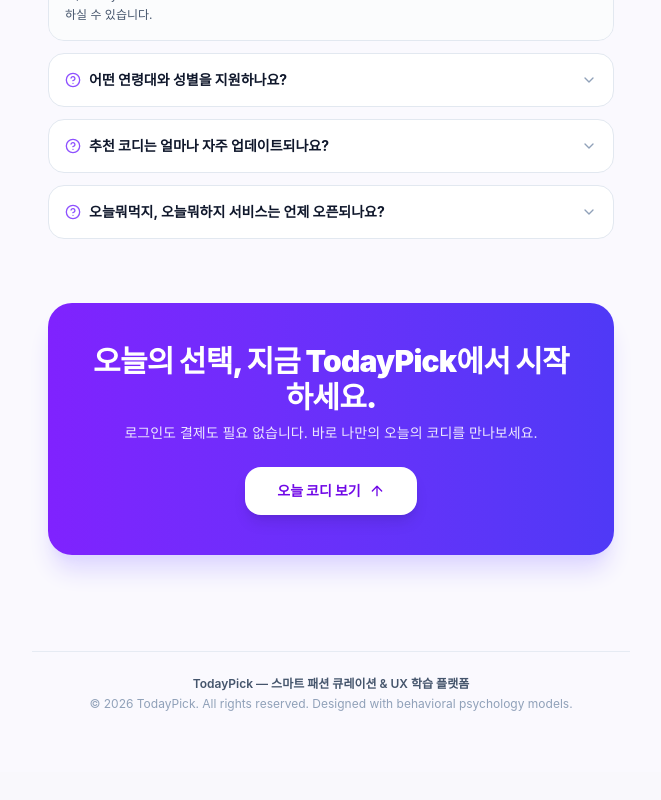
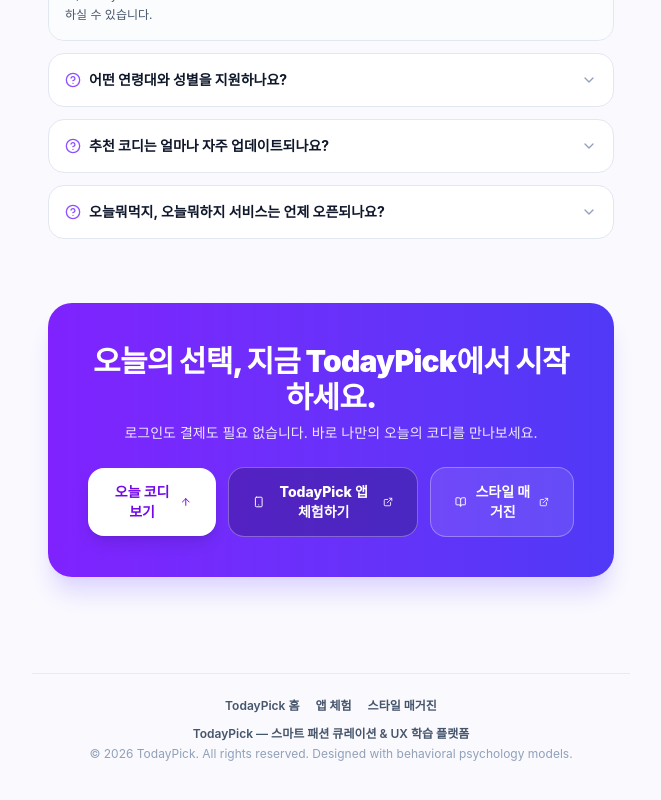
Before and after one commit to johnpark236-tech/TodayPick_Fashion_2, a React (Vite) app: page / in a window 1280 px wide. Shown: the part 2296-3096 px from the top of the page, without its empty margins (309-970 px from the left). Before the commit the page ends 3068 px from the top, so only its background shows below. Built offline with nearby package versions, Linux system fonts and the light colour scheme; a web font is replaced by a local one.

Commit message:
feat: add app and Tistory CTA links

```diff
--- a/src/components/LandingSections.tsx
+++ b/src/components/LandingSections.tsx
@@ -12,13 +12,19 @@
   RefreshCw,
   Utensils,
   Compass,
-  Check
+  Check,
+  Smartphone,
+  BookOpen,
+  ExternalLink
 } from 'lucide-react';
 
 interface LandingSectionsProps {
   onScrollToTop: () => void;
   onVisitorCountClick?: () => void;
 }
+
+const APP_URL = 'https://manus.im/app-preview/jZeN2r5fMNSRyTzWZQKj4c?sessionId=HLNaZcXocOlJM5qsjqzgfA';
+const BLOG_URL = 'https://todaypick-mannal.tistory.com/';
 
 export const LandingSections: React.FC<LandingSectionsProps> = ({
   onScrollToTop,
@@ -275,18 +281,45 @@
             로그인도 결제도 필요 없습니다. 바로 나만의 오늘의 코디를 만나보세요.
           </p>
 
+          <div className="flex flex-col sm:flex-row items-center justify-center gap-3">
             <button
               onClick={onScrollToTop}
-            className="px-8 py-3.5 rounded-2xl bg-white text-violet-700 font-extrabold text-sm shadow-lg hover:bg-violet-50 active:scale-95 transition-all inline-flex items-center gap-2"
+              className="w-full sm:w-auto px-6 py-3.5 rounded-2xl bg-white text-violet-700 font-extrabold text-sm shadow-lg hover:bg-violet-50 active:scale-95 transition-all inline-flex items-center justify-center gap-2"
             >
               <span>오늘 코디 보기</span>
               <ArrowUp className="w-4 h-4" />
             </button>
+            <a
+              href={APP_URL}
+              target="_blank"
+              rel="noopener noreferrer"
+              className="w-full sm:w-auto px-6 py-3.5 rounded-2xl bg-slate-950/25 border border-white/30 text-white font-extrabold text-sm hover:bg-slate-950/40 active:scale-95 transition-all inline-flex items-center justify-center gap-2"
+            >
+              <Smartphone className="w-4 h-4" />
+              <span>TodayPick 앱 체험하기</span>
+              <ExternalLink className="w-3.5 h-3.5" />
+            </a>
+            <a
+              href={BLOG_URL}
+              target="_blank"
+              rel="noopener noreferrer"
+              className="w-full sm:w-auto px-6 py-3.5 rounded-2xl bg-white/10 border border-white/30 text-white font-extrabold text-sm hover:bg-white/20 active:scale-95 transition-all inline-flex items-center justify-center gap-2"
+            >
+              <BookOpen className="w-4 h-4" />
+              <span>스타일 매거진</span>
+              <ExternalLink className="w-3.5 h-3.5" />
+            </a>
+          </div>
         </div>
       </div>
 
       {/* Footer */}
       <footer className="w-full border-t border-slate-200/80 pt-6 pb-10 text-center text-xs text-slate-400">
+        <div className="flex flex-wrap items-center justify-center gap-x-4 gap-y-2 mb-3 font-semibold">
+          <button onClick={onScrollToTop} className="text-slate-600 hover:text-violet-700 transition-colors">TodayPick 홈</button>
+          <a href={APP_URL} target="_blank" rel="noopener noreferrer" className="text-slate-600 hover:text-violet-700 transition-colors">앱 체험</a>
+          <a href={BLOG_URL} target="_blank" rel="noopener noreferrer" className="text-slate-600 hover:text-violet-700 transition-colors">스타일 매거진</a>
+        </div>
         <p className="font-semibold text-slate-600 mb-1">TodayPick — 스마트 패션 큐레이션 &amp; UX 학습 플랫폼</p>
         <p>© 2026 TodayPick. All rights reserved. Designed with behavioral psychology models.</p>
       </footer>
```
Lines whose indentation alone changed are shown as unchanged.
